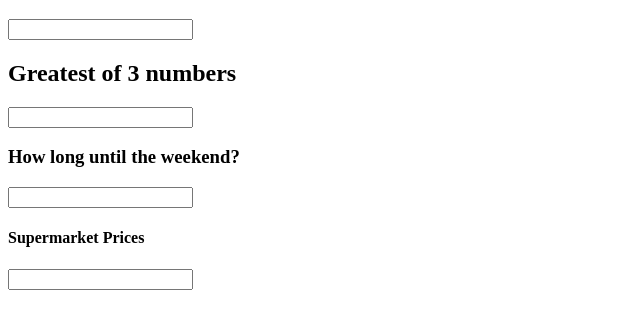
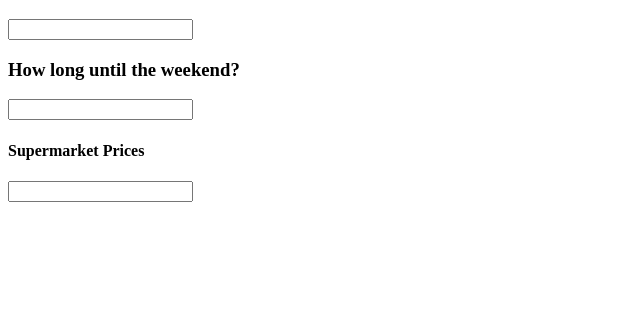
Before and after one commit to Nasume26/nology-coursework, a plain HTML site: page pre-javascript/challenge-2/index.html in a window 1280 px wide. Shown: the part 61-390 px from the top of the page, without its empty margins (0-640 px from the left). Drawn offline with Linux system fonts and the light colour scheme.

Commit message:
commented out section of html

```diff
--- a/pre-javascript/challenge-2/index.html
+++ b/pre-javascript/challenge-2/index.html
@@ -11,8 +11,8 @@
     <h1>Positive or Negative?</h1>
     <input type="text" onblur="positiveOrNegative(event)" />
 
-    <h2>Greatest of 3 numbers</h2>
-    <input type="text" onblur= "greatestNumber(event)" />
+    <!-- <h2>Greatest of 3 numbers</h2>
+    <input type="text" onblur= "greatestNumber(event)" /> -->
 
     <h3>How long until the weekend?</h3>
     <input type="text" onblur="timeUntilWeekend(event)" />
```
